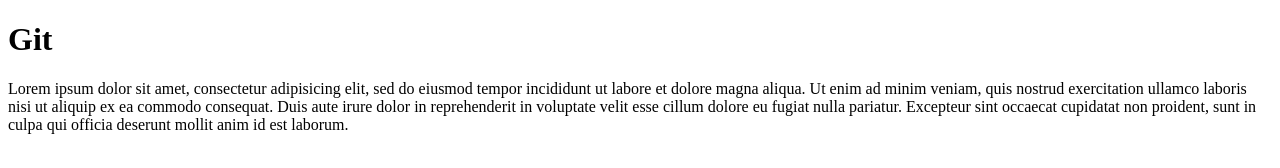
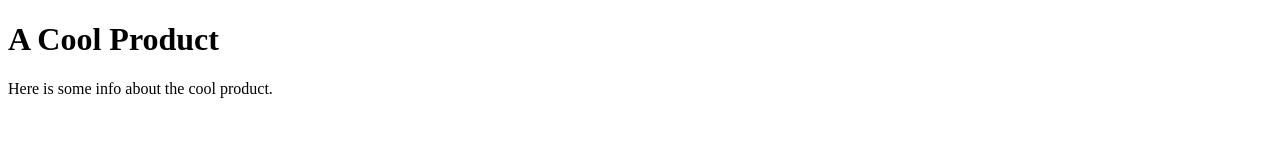
Before and after one commit to mmosholder/spring2015-test-repo, a plain HTML site: page index.html in a window 1280 px wide. Drawn offline with Linux system fonts and the light colour scheme.

Commit message:
Updated to reflect cool product

```diff
--- a/index.html
+++ b/index.html
@@ -5,14 +5,7 @@
 		<title>Test page</title>
 	</head>
 <body>
-	<h1>
-		Git
-	</h1>
-	<p>Lorem ipsum dolor sit amet, consectetur adipisicing elit, sed do eiusmod
-	tempor incididunt ut labore et dolore magna aliqua. Ut enim ad minim veniam,
-	quis nostrud exercitation ullamco laboris nisi ut aliquip ex ea commodo
-	consequat. Duis aute irure dolor in reprehenderit in voluptate velit esse
-	cillum dolore eu fugiat nulla pariatur. Excepteur sint occaecat cupidatat non
-	proident, sunt in culpa qui officia deserunt mollit anim id est laborum.</p>
+	<h1>A Cool Product</h1>
+	<p>Here is some info about the cool product.</p>
 </body>
 </html>
```
